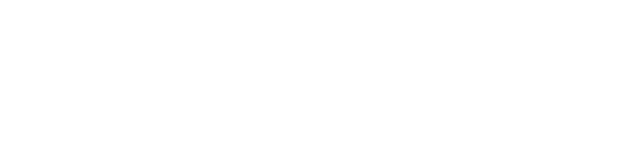
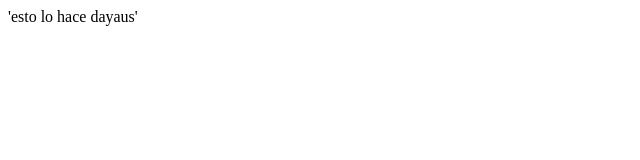
Before and after one commit to DayanaGaviria24/ProyectoGithub2760, a plain HTML site: page Index.html in a window 1280 px wide. Shown: the whole page, without its empty margins (0-640 px from the left). Drawn offline with Linux system fonts and the light colour scheme.

Commit message:
se modifica el index.html en master

```diff
--- a/Index.html
+++ b/Index.html
@@ -7,6 +7,6 @@
     <title>Document</title>
 </head>
 <body>
-
+    'esto lo hace dayaus'
 </body>
 </html>
```
